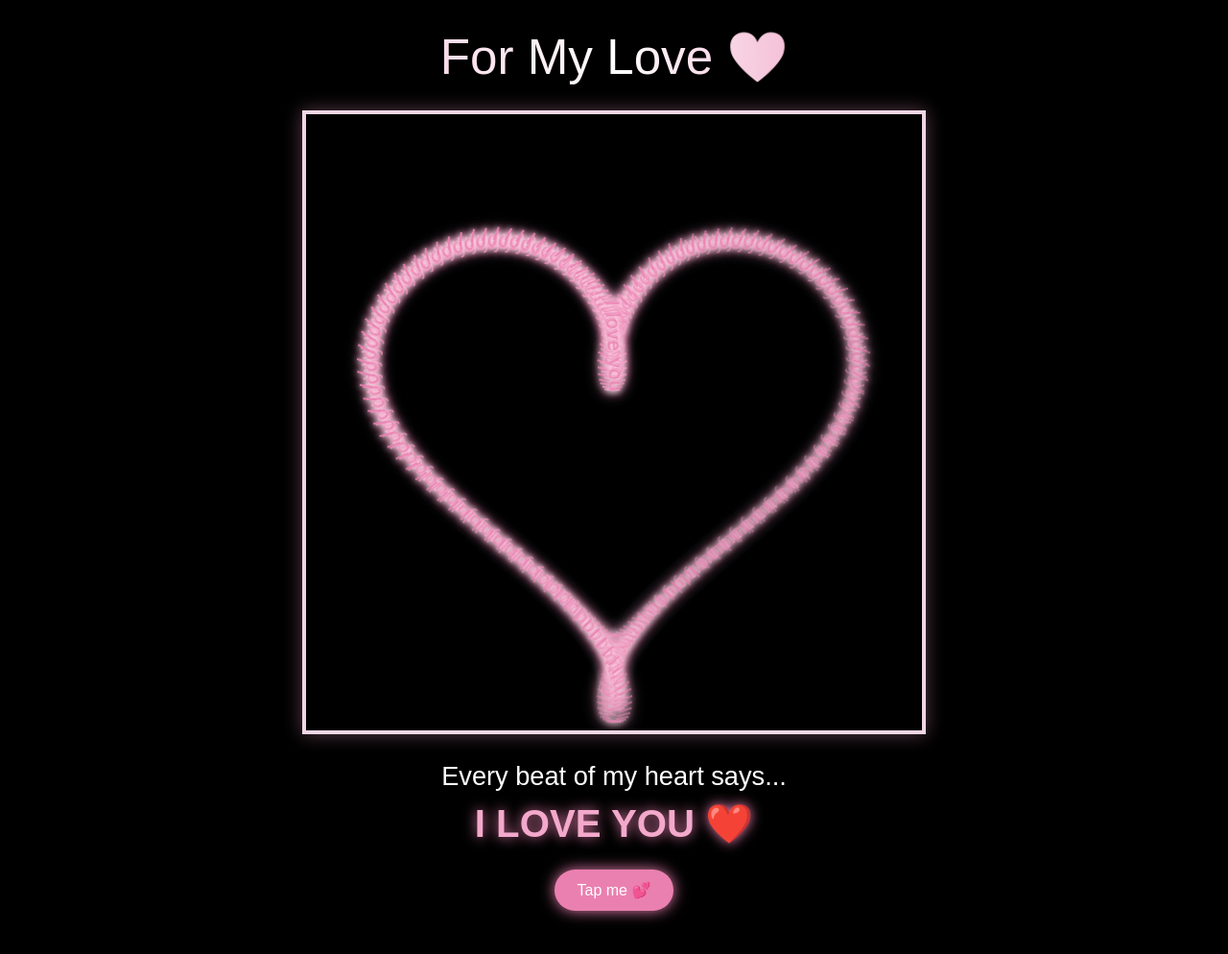
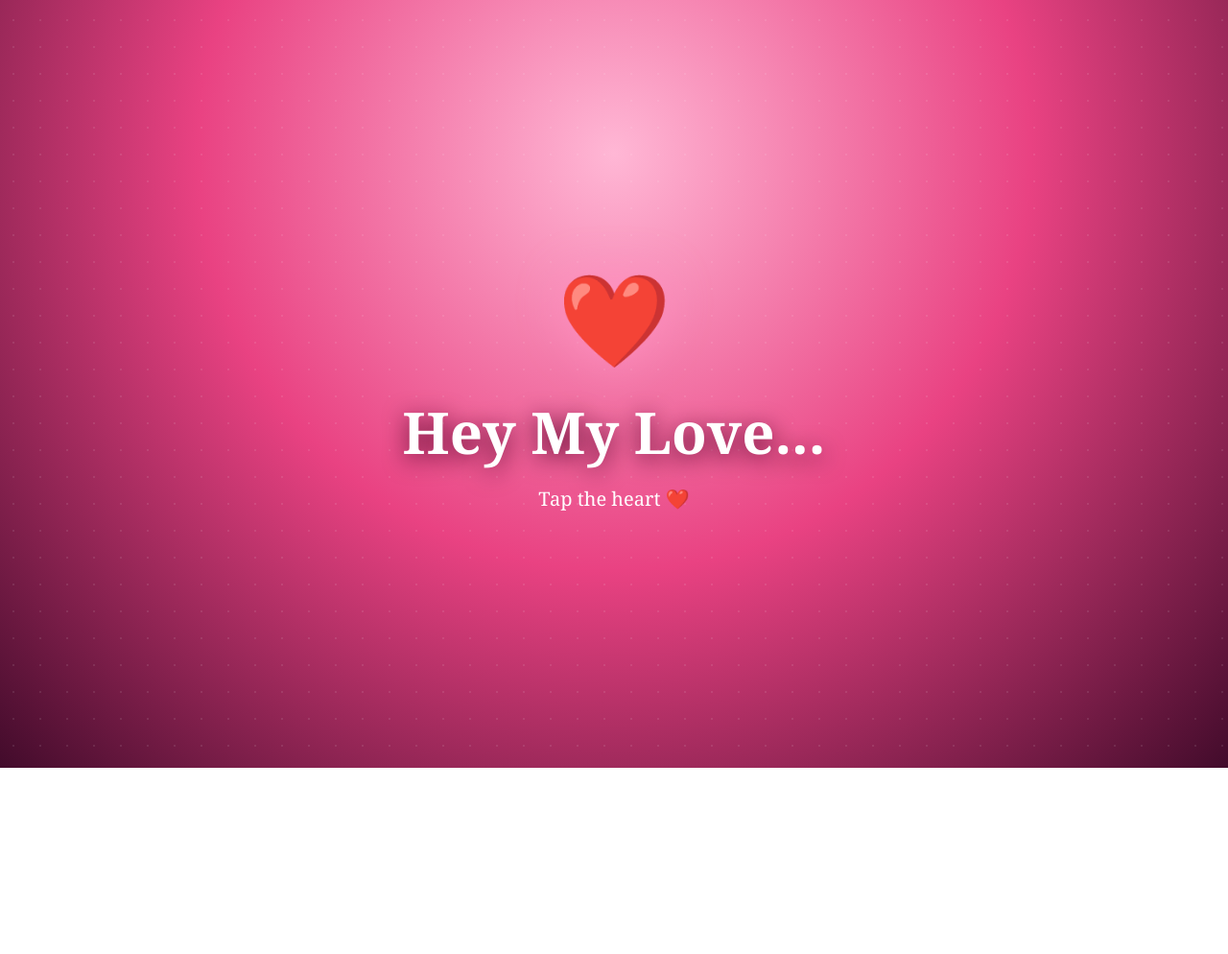
Before and after one commit to harshadev-7/love-for-you, a plain HTML site: page index.html in a window 1280 px wide. Shown: the whole page at 96% size. After the commit the page ends 800 px from the top, so only its background shows below. Drawn offline with Linux system fonts and the light colour scheme.

Commit message:
changes made

```diff
--- a/index.html
+++ b/index.html
@@ -1,21 +1,91 @@
 <!DOCTYPE html>
 <html lang="en">
 <head>
-  <meta charset="UTF-8">
-  <meta name="viewport" content="width=device-width, initial-scale=1.0">
-  <title>For You ❤️</title>
-  <link rel="stylesheet" href="style.css">
+<meta charset="UTF-8">
+<meta name="viewport" content="width=device-width, initial-scale=1.0">
+<title>For My Love ❤️</title>
+<link rel="stylesheet" href="style.css">
 </head>
 <body>
-  <div class="page">
-    <h1>For My Love ❤️</h1>
-    <div class="heart-box">
-      <div id="heart"></div>
+
+<div id="particles"></div>
+
+<audio id="song" loop>
+  <source src="let me love.mp3" type="audio/mpeg">
+</audio>
+
+<section class="screen active" id="screen1">
+  <div class="glow-heart" onclick="startLove()">❤️</div>
+  <h1>Hey My Love...</h1>
+  <p>Tap the heart ❤️</p>
+</section>
+
+<section class="screen" id="screen2">
+  <div class="glass">
+    <div class="big-heart">💗</div>
+    <h1>Do you love me?</h1>
+    <p>Be honest... my heart is waiting 🥺</p>
+    <div class="buttons">
+      <button class="yes" onclick="sayYes()">YES ❤️</button>
+      <button class="no" id="noBtn" onclick="runAway()">NO 😜</button>
     </div>
-    <p class="message">Every beat of my heart says...</p>
-    <div class="big-love">I LOVE YOU ❤️</div>
-    <button onclick="createHearts()">Tap me 💕</button>
   </div>
-  <script src="script.js"></script>
+</section>
+
+<section class="screen" id="screen3">
+  <div class="glass">
+    <h1 class="type" id="typeText"></h1>
+    <p>You just made my whole world brighter. ✨</p>
+    <button onclick="next(4)">Continue 💕</button>
+  </div>
+</section>
+
+<section class="screen" id="screen4">
+  <div class="glass">
+    <h1>For You ❤️</h1>
+    <div class="photo-wrap">
+      <img id="memory" src="1.jpeg" alt="Our memory">
+    </div>
+    <div id="dots"></div>
+    <p id="caption">A beautiful memory...</p>
+    <button onclick="next(5)">Keep going 🌹</button>
+  </div>
+</section>
+
+<section class="screen" id="screen5">
+  <div class="glass">
+    <div class="music-note">🎵</div>
+    <h1>Let Me Love You</h1>
+    <p>Our little song starts here...</p>
+    <button onclick="playSong(); next(6)">Play Our Song ❤️</button>
+  </div>
+</section>
+
+<section class="screen" id="screen6">
+  <div class="glass final">
+    <div class="big-heart">💖</div>
+    <h1>I Love You</h1>
+    <p>Every picture, every memory, every moment...</p>
+    <p class="forever">I choose you. Always. ♾️❤️</p>
+    <button onclick="next(7); finalFireworks()">Read my love letter 💌</button>
+  </div>
+</section>
+
+<section class="screen" id="screen7">
+  <div class="letter-card">
+    <div class="letter-header">💌</div>
+    <h1>Naa Minnie (Janu) ki, ❤️</h1>
+    <div class="letter-text">
+      <p>Iroju nuvvu naku pampina aa digital letter, and nuvvu rasina prathi chinna maata chusina tharvata... na manasu completely aagipoindi bangaram. 🥺</p>
+      <p>Nuvvu na kosam antha time theesukuni nee feelings anni open ga rayadam... nenu life lo pondhina ultimate and most beautiful gift.</p>
+      <p>I still remember September 13th, the day we fought each other and solved our problem. Nuvvu quietly na everyday life loni oka permanent part aypoyav ani nuvvu rasav kada... kani reality entho telusa? Nuvvu na life loki vachina roju nunde na prapanchame nuvvu aypoyav. 👑✨</p>
+      <p>Nuvvu nannu nee 'comfort zone' and 'calm' ani pilichav. Nenu niku maata isthunnanu bangaram, enni years gadichina, enni vachina... nee manasulo unna prathi chinna bhayanni dooram chesi, ninnu prathi kshanam safe ga chuskovadame na ultimate responsibility. Nee kalla loni andam, nee soft hands, nee perfect shape, and anni kante ekuva nee loni aa pure heart... nannu eppudu nee meeda inka ekuva prema lo padesthune untai.</p>
+      <p>Every single day with you is a priceless gift to me, my princess. This is only the beginning mana beautiful journey ki. I love you so much, fully and permanently.</p>
+      <p class="signoff">With lots and lots of love,<br> Nee Harsha 🔐❤️🌹</p>
+    </div>
+  </div>
+</section>
+
+<script src="script.js"></script>
 </body>
 </html>
--- a/script.js
+++ b/script.js
@@ -1,64 +1,98 @@
-const heart = document.getElementById("heart");
+const screens=document.querySelectorAll(".screen");
+const song=document.getElementById("song");
+const photos=["1.jpeg","2.jpeg","3.jpeg","4.jpeg","5.jpeg"];
+let photoIndex=0;
 
-function makeHeart() {
-  heart.innerHTML = "";
+function next(n){
+  screens.forEach(s=>s.classList.remove("active"));
+  document.getElementById("screen"+n).classList.add("active");
+}
 
-  // Parametric heart curve.
-  // t goes around the complete heart.
-  const total = 150;
+function startLove(){
+  burst();
+  setTimeout(()=>next(2),700);
+}
 
-  for (let i = 0; i < total; i++) {
-    const t = (Math.PI * 2 * i) / total;
+function sayYes(){
+  burst();
+  hearts(25);
+  setTimeout(()=>{next(3);typeWriter("I knew you would say yes! ❤️")},900);
+}
 
-    // Classic heart equation
-    const x = 16 * Math.pow(Math.sin(t), 3);
-    const y = 13 * Math.cos(t)
-            - 5 * Math.cos(2 * t)
-            - 2 * Math.cos(3 * t)
-            - Math.cos(4 * t);
+function typeWriter(text){
+  const el=document.getElementById("typeText");
+  el.textContent="";
+  let i=0;
+  const timer=setInterval(()=>{
+    el.textContent+=text[i++];
+    if(i>=text.length)clearInterval(timer);
+  },70);
+}
 
-    // Convert mathematical coordinates to the box.
-    const left = 50 + x * 2.45;
-    const top = 50 - y * 2.45;
+function runAway(){
+  const b=document.getElementById("noBtn");
+  b.style.position="fixed";
+  b.style.left=Math.random()*70+15+"%";
+  b.style.top=Math.random()*70+15+"%";
+}
 
-    const word = document.createElement("span");
-    word.className = "love_word";
-    word.textContent = "I love you";
-
-    // Tangent angle for each word so it follows the heart.
-    const t2 = t + 0.01;
-    const x2 = 16 * Math.pow(Math.sin(t2), 3);
-    const y2 = 13 * Math.cos(t2)
-             - 5 * Math.cos(2 * t2)
-             - 2 * Math.cos(3 * t2)
-             - Math.cos(4 * t2);
-
-    const angle = Math.atan2(
-      -(y2 - y),
-      x2 - x
-    ) * 180 / Math.PI;
-
-    word.style.left = left + "%";
-    word.style.top = top + "%";
-    word.style.transform = `translate(-50%, -50%) rotate(${angle}deg)`;
-    word.style.animationDelay = (i * 0.025) + "s";
-
-    heart.appendChild(word);
+function hearts(count=12){
+  for(let i=0;i<count;i++){
+    setTimeout(()=>{
+      const e=document.createElement("div");
+      e.className="float";
+      e.textContent=["❤️","💖","💕","🌸","🌹","✨"][Math.floor(Math.random()*6)];
+      e.style.left=Math.random()*100+"vw";
+      e.style.fontSize=20+Math.random()*30+"px";
+      e.style.animationDuration=3+Math.random()*3+"s";
+      document.body.appendChild(e);
+      setTimeout(()=>e.remove(),6500);
+    },i*90);
   }
 }
 
-function createHearts() {
-  for (let i = 0; i < 18; i++) {
-    const h = document.createElement("div");
-    h.className = "flying-heart";
-    h.textContent = "❤️";
-    h.style.left = (40 + Math.random() * 20) + "vw";
-    h.style.top = (55 + Math.random() * 10) + "vh";
-    h.style.animationDelay = (Math.random() * .5) + "s";
-    document.body.appendChild(h);
-
-    setTimeout(() => h.remove(), 2500);
+function burst(){
+  for(let i=0;i<20;i++){
+    setTimeout(()=>{
+      const e=document.createElement("div");
+      e.className="spark";
+      e.style.left=10+Math.random()*80+"vw";
+      e.style.top=10+Math.random()*70+"vh";
+      document.body.appendChild(e);
+      setTimeout(()=>e.remove(),1300);
+    },i*35);
   }
 }
 
-makeHeart();
+function finalFireworks(){
+  for(let i=0;i<80;i++){
+    setTimeout(()=>burst(),i*35);
+  }
+  hearts(50);
+}
+
+function playSong(){
+  song.play().catch(()=>alert("Add let-me-love-you.mp3 to this folder first."));
+}
+
+function setupPhotos(){
+  const dots=document.getElementById("dots");
+  photos.forEach((_,i)=>{
+    const d=document.createElement("span");
+    d.className="dot"+(i===0?" on":"");
+    dots.appendChild(d);
+  });
+  setInterval(()=>{
+    photoIndex=(photoIndex+1)%photos.length;
+    const img=document.getElementById("memory");
+    img.style.opacity="0";
+    img.style.transform="scale(.94)";
+    setTimeout(()=>{
+      img.src=photos[photoIndex];
+      img.style.opacity="1";
+      img.style.transform="scale(1)";
+      document.querySelectorAll(".dot").forEach((d,i)=>d.classList.toggle("on",i===photoIndex));
+    },250);
+  },3200);
+}
+setupPhotos();
--- a/style.css
+++ b/style.css
@@ -1,104 +1,79 @@
-* {
-  box-sizing: border-box;
+*{box-sizing:border-box;margin:0;padding:0}
+body{
+  min-height:100vh;overflow:hidden;color:white;
+  font-family:Georgia,serif;
+  background:radial-gradient(circle at 50% 20%,#ffb7d5,#e94282 48%,#420b2b);
 }
-
-body {
-  margin: 0;
-  min-height: 100vh;
-  background: #000;
-  color: #fff;
-  font-family: Arial, sans-serif;
-  display: flex;
-  justify-content: center;
-  align-items: center;
-  overflow-x: hidden;
+body:before{
+  content:"";position:fixed;inset:0;
+  background:radial-gradient(circle,#ffffff18 1px,transparent 1px);
+  background-size:28px 28px;animation:stars 8s linear infinite;
 }
-
-.page {
-  width: 100%;
-  max-width: 760px;
-  text-align: center;
-  padding: 30px 15px 45px;
+@keyframes stars{to{background-position:0 280px}}
+.screen{
+  position:fixed;inset:0;display:flex;flex-direction:column;
+  align-items:center;justify-content:center;text-align:center;
+  padding:24px;opacity:0;visibility:hidden;
+  transform:scale(1.08);transition:1s ease;z-index:2;
 }
-
-h1 {
-  font-size: clamp(2rem, 7vw, 3.2rem);
-  font-weight: 400;
-  margin: 0 0 25px;
-  background: linear-gradient(90deg, #f2b6d2, #fff, #ea80b0);
-  -webkit-background-clip: text;
-  color: transparent;
+.screen.active{opacity:1;visibility:visible;transform:scale(1)}
+h1{font-size:clamp(34px,10vw,60px);margin:14px 0;text-shadow:0 5px 25px #5b082e}
+p{font-size:20px;line-height:1.5}
+.glass{
+  width:min(92vw,430px);padding:30px 22px;border-radius:32px;
+  background:#ffffff18;border:1px solid #ffffff44;
+  backdrop-filter:blur(15px);
+  box-shadow:0 20px 60px #30051f99;
 }
-
-.heart-box {
-  width: min(92vw, 650px);
-  height: min(92vw, 650px);
-  margin: auto;
-  border: 4px solid #f0d6e5;
-  position: relative;
-  overflow: hidden;
-  box-shadow: 0 0 18px rgba(255, 170, 210, .35);
+.glow-heart,.big-heart{
+  font-size:95px;cursor:pointer;
+  filter:drop-shadow(0 0 25px #ff8fbe);
+  animation:pulse 1.25s infinite;
 }
-
-#heart {
-  position: absolute;
-  inset: 0;
+@keyframes pulse{50%{transform:scale(1.18)}}
+.buttons{display:flex;gap:15px;justify-content:center;margin-top:28px}
+button{
+  border:0;border-radius:50px;padding:15px 25px;
+  font-size:18px;font-weight:bold;color:#d51f68;background:white;
+  cursor:pointer;box-shadow:0 8px 25px #35051f66;margin-top:25px;
 }
-
-.love_word {
-  position: absolute;
-  color: #ea80b0;
-  font-size: clamp(.7rem, 2.2vw, 1.25rem);
-  text-shadow: 0 0 7px #fff, 0 0 14px #ea80b0;
-  letter-spacing: 1px;
-  white-space: nowrap;
-  transform-origin: center;
-  animation: glow 1.8s ease-in-out infinite alternate;
+.yes{background:#fff}.no{background:#ff4f8b;color:white}
+.photo-wrap{
+  width:260px;height:330px;margin:18px auto;border-radius:25px;
+  overflow:hidden;border:4px solid white;box-shadow:0 15px 40px #30051f88;
 }
-
-@keyframes glow {
-  from { opacity: .55; }
-  to { opacity: 1; }
+.photo-wrap img{width:100%;height:100%;object-fit:cover;transition:.6s}
+.dot{display:inline-block;width:8px;height:8px;border-radius:50%;
+background:#ffffff55;margin:5px}.dot.on{background:white;transform:scale(1.4)}
+.music-note{font-size:80px;animation:music 1s infinite alternate}
+@keyframes music{to{transform:translateY(-12px) rotate(8deg)}}
+.forever{margin-top:15px;font-size:25px}
+.type{min-height:75px}
+.letter-card{
+  width:min(92vw,620px); max-height:82vh; overflow-y:auto; padding:28px 24px 20px;
+  border-radius:28px; background:linear-gradient(180deg,#fffafc,#ffe7f1 65%,#ffd9ea);
+  color:#5d1230; box-shadow:0 30px 80px rgba(80,0,35,.28); border:1px solid rgba(255,255,255,.5);
+  transform:translateY(100px); opacity:0; animation:letterSlide 1.2s ease forwards;
 }
-
-.message {
-  font-size: clamp(1.2rem, 4vw, 1.7rem);
-  margin: 28px 0 10px;
+@keyframes letterSlide{
+  0%{transform:translateY(100px); opacity:0}
+  100%{transform:translateY(0); opacity:1}
 }
-
-.big-love {
-  color: #f3a9cb;
-  font-size: clamp(1.5rem, 6vw, 2.4rem);
-  font-weight: bold;
-  text-shadow: 0 0 12px #ea80b0;
-  animation: pulse 1.2s infinite;
+.letter-header{font-size:54px; text-align:center; margin-bottom:10px}
+.letter-card h1{font-size:clamp(28px,4vw,42px); margin:8px 0 18px; color:#a31856}
+.letter-text{font-size:18px; line-height:1.9; text-align:left; font-family:Georgia,serif}
+.letter-text p{margin:12px 0; color:#5e1635}
+.signoff{margin-top:18px; font-weight:bold; font-size:20px; text-align:right; color:#7f1d4d}
+.float{
+ position:fixed;bottom:-60px;z-index:10;pointer-events:none;
+ animation:up 5s linear forwards
 }
-
-@keyframes pulse {
-  50% { transform: scale(1.08); }
+@keyframes up{to{transform:translateY(-115vh) rotate(360deg);opacity:0}}
+.spark{
+ position:fixed;width:7px;height:7px;border-radius:50%;z-index:20;
+ background:white;animation:spark 1.2s ease-out forwards
 }
-
-button {
-  margin-top: 25px;
-  padding: 12px 24px;
-  border: 0;
-  border-radius: 25px;
-  background: #ea80b0;
-  color: #fff;
-  font-size: 1rem;
-  cursor: pointer;
-  box-shadow: 0 0 15px #ea80b0;
+@keyframes spark{
+ 0%{transform:scale(.3);opacity:1}
+ 100%{transform:scale(18);opacity:0}
 }
-
-.flying-heart {
-  position: fixed;
-  pointer-events: none;
-  color: #ea80b0;
-  font-size: 24px;
-  animation: fly 2s ease-out forwards;
-}
-
-@keyframes fly {
-  from { transform: translateY(0) scale(.5); opacity: 1; }
-  to { transform: translateY(-220px) scale(1.5); opacity: 0; }
-}
```
